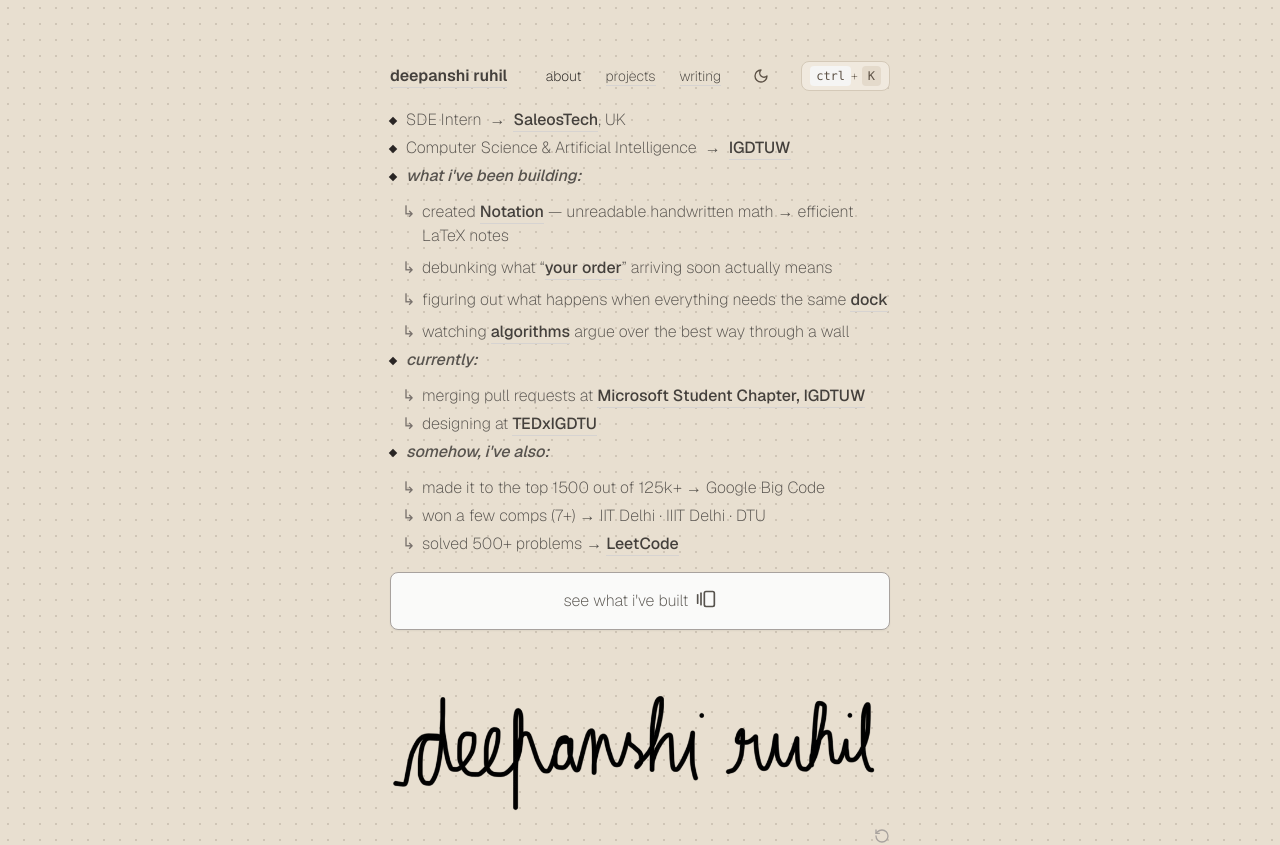
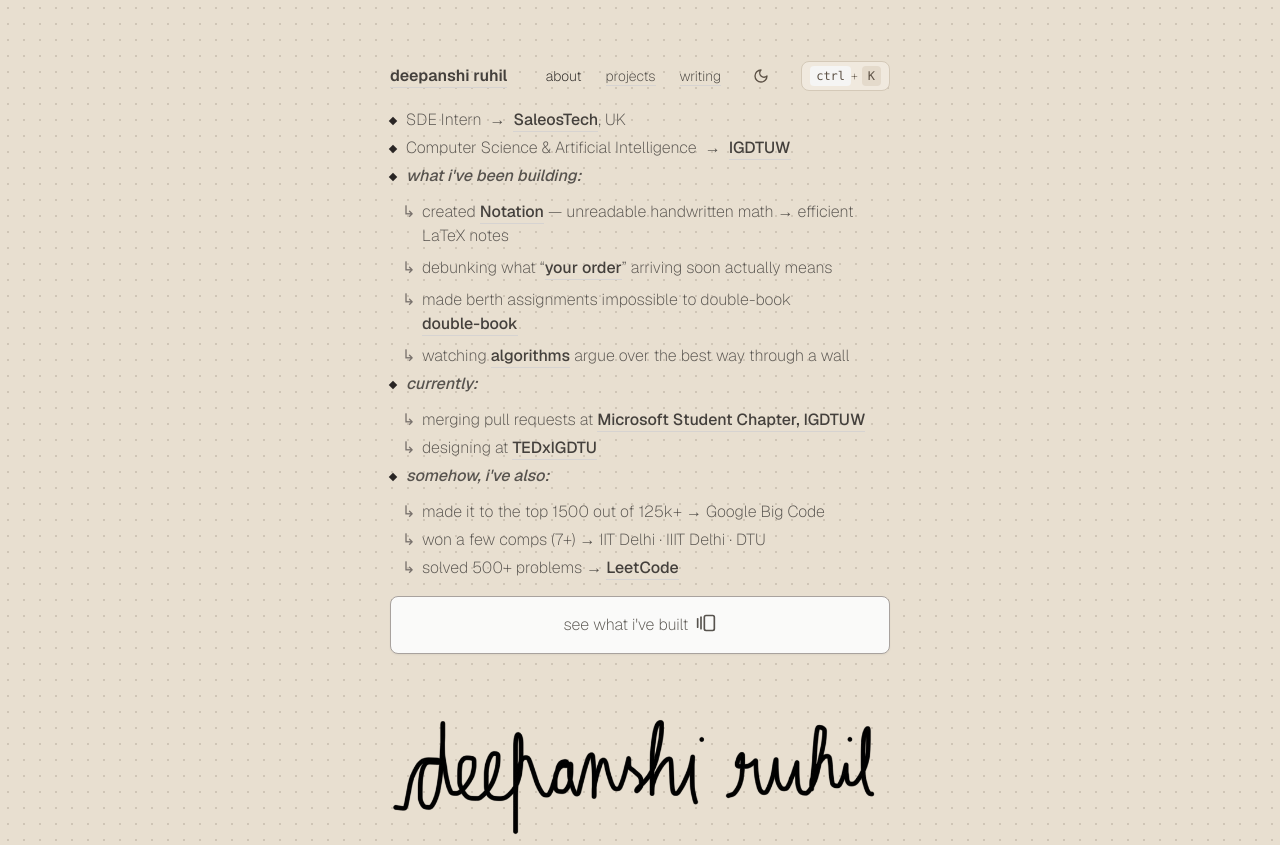
Before and after one commit to deepanshiruhil/v2-main, a Next.js app: page / in a window 1280 px wide. Shown: the top 845 px of the page. Built offline with nearby package versions, Linux system fonts and the light colour scheme.

Commit message:
Update text for berth assignments in page.js

```diff
--- a/src/app/page.js
+++ b/src/app/page.js
@@ -104,12 +104,12 @@ export default function About() {
               </span>
 
               <span className="text-stone-600 dark:text-stone-400">
-                figuring out what happens when everything needs the same{" "}
+                made berth assignments impossible to double-book{" "}
                 <Link
                   href="https://github.com/deepanshiruhil/HarborCore"
                   className="font-medium"
                 >
-                  dock
+                  double-book
                 </Link>
               </span>
             </li>
```
